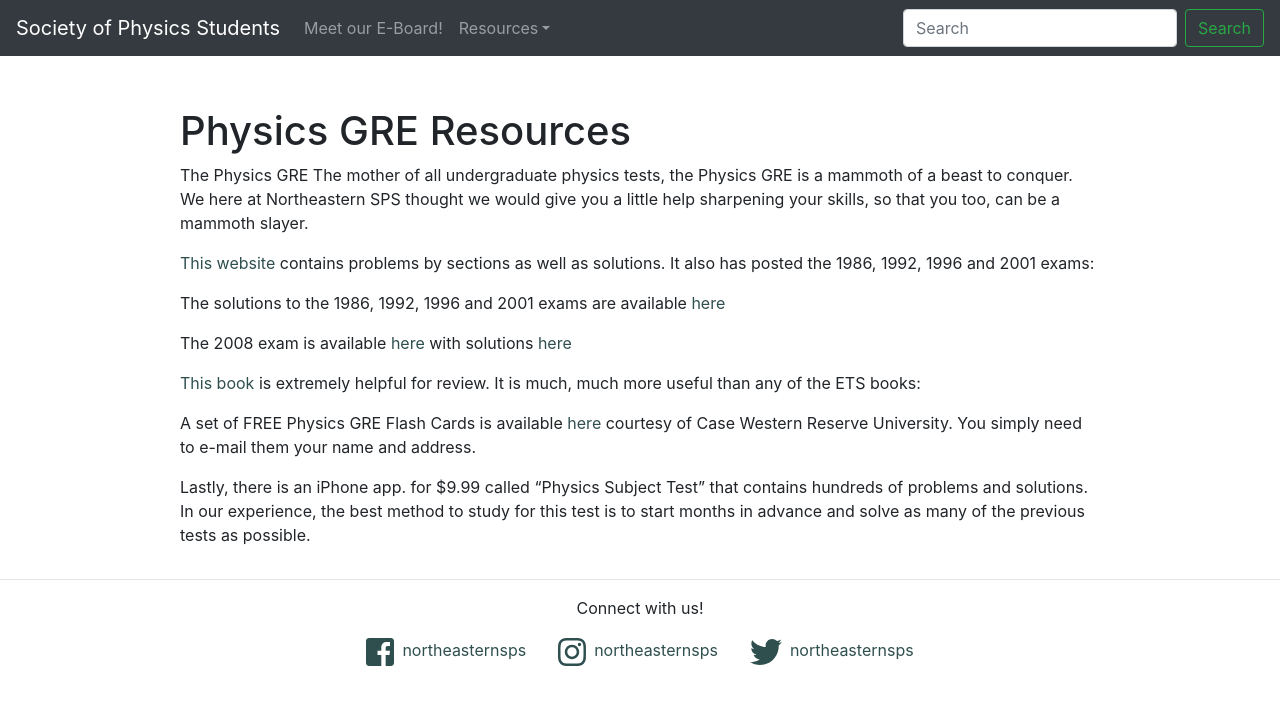
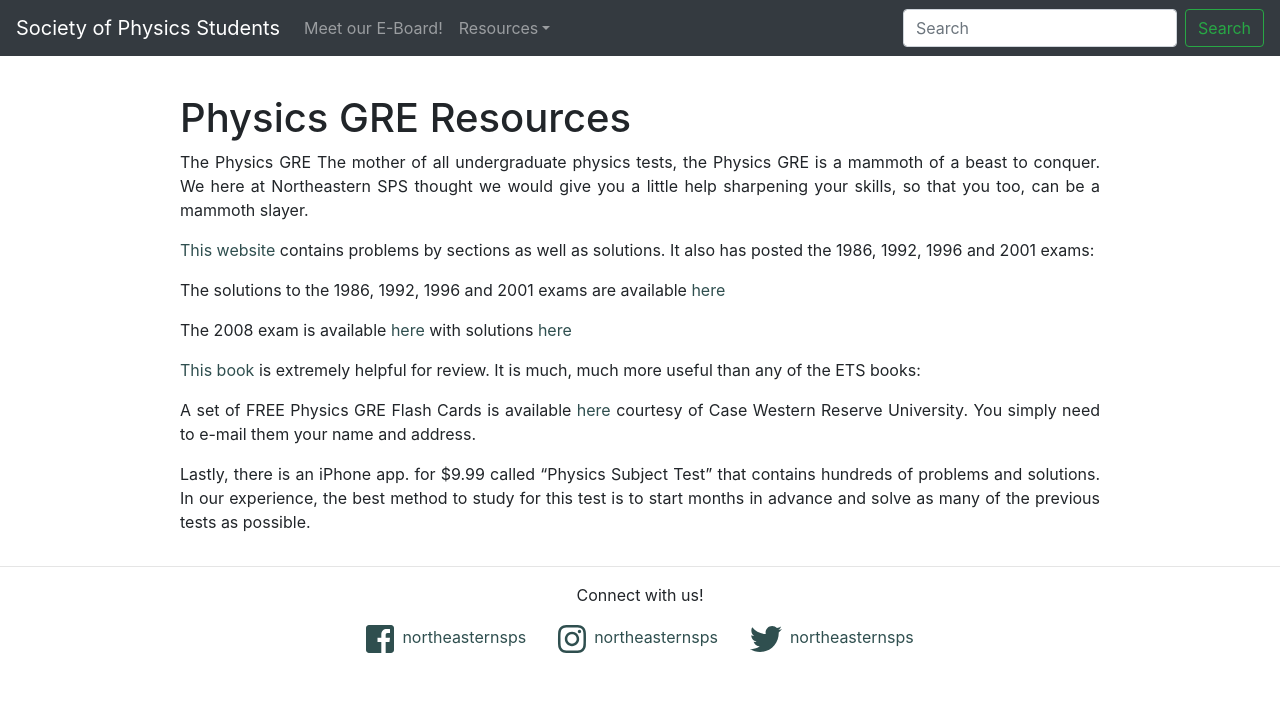
Before and after one commit to vegajustin26/sps-website, a Jekyll site: the page built from res-gre.md, in a window 1280 px wide. Shown: the top 705 px of the page. Built offline with Jekyll 4.4.1, drawn with Linux system fonts in a browser that asks for light colours; nearby versions of some CDN libraries.

Commit message:
text-justify post text

```diff
--- a/_layouts/page.html
+++ b/_layouts/page.html
@@ -1,7 +1,7 @@
 ---
 layout: default
 ---
-<div class="container mt-5">
+<div class="container">
     <div class="row">
         <div class="col-sm-10 offset-sm-1">
             <article class="post">
@@ -10,7 +10,7 @@ layout: default
                   <h1 class="post-title">{{ page.title | escape }}</h1>
                 </header>
 
-                <div class="post-content">
+                <div class="post-content text-justify">
                   {{ content }}
                 </div>
 
```
